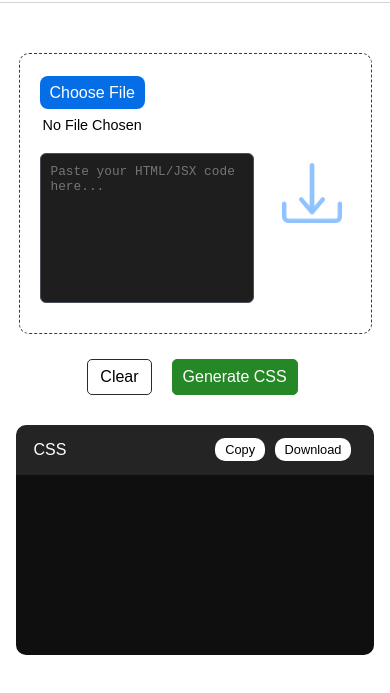
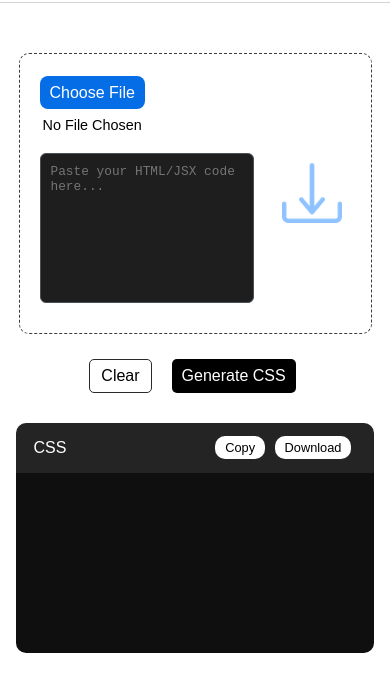
Before and after one commit to kamranhab/cssgen, a plain HTML site: page index.html in a window 390 px wide. Shown: the part 53-746 px from the top of the page. Drawn offline with Linux system fonts and the light colour scheme.

Commit message:
Update style.css

```diff
--- a/style.css
+++ b/style.css
@@ -1,5 +1,5 @@
 body {
-  font-family: sans-serif;
+  font-family: "Rubik", sans-serif;
   margin: 0;
 }
 
@@ -234,44 +234,41 @@ a {
   cursor: pointer;
 }
 
-.generate-button {
-  background-color: #268726;
-  border: 1px solid #268726;
+.generate-button,
+.mobile-generate-button {
+  background-color: #000;
   color: #fff;
   padding: 10px 15px;
 
   transition: background-color 0.3s ease-in-out;
 }
 
-.mobile-generate-button {
-  background-color: #268726;
-  border: 1px solid #268726;
-  color: #fff;
-  padding: 8px 10px;
-
-  transition: background-color 0.3s ease-in-out;
+.generate-button {
+  padding: 10px 15px;
 }
 
-.mobile-generate-button:hover {
-  background-color: #027300;
+.mobile-generate-button {
+  padding: 8px 10px;
 }
 
-.generate-button:hover {
-  background-color: #027300;
+.mobile-generate-button:hover,
+.generate-button:hover{
+  background-color: #268726;
 }
+
 pre {
   color: #fff;
 }
 
 .clear-button{
-  padding: 10px 12px;
+  padding: 9px 11px;
   border: 1px solid #2a2a2a;
   margin-right: 20px;
   transition: all 0.2s;
 }
 
 .mobile-clear-button {
-  padding: 8px 12px;
+  padding: 7px 11px;
   border: 1px solid #2a2a2a;
   margin-right: 20px;
   transition: all 0.2s;
```
